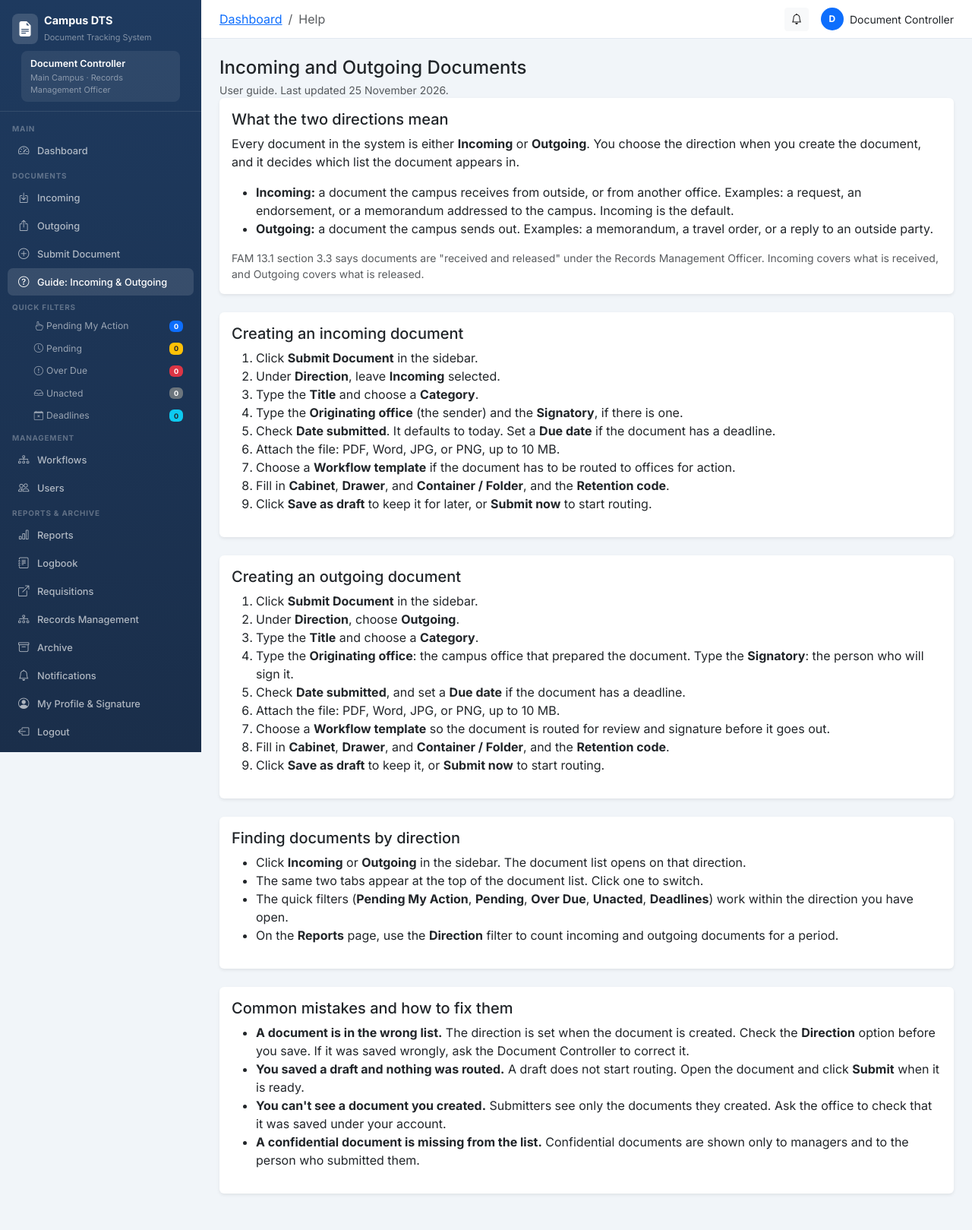
After one commit to rbtubolto-ux/shop, a Laravel app: page /help/incoming-outgoing in a window 1280 px wide. The commit adds this page. Shown: the whole page at 76% size. Run offline with Laravel 12, Linux system fonts and the light colour scheme; a user stored in the database is signed in; data comes from the database, SQL or seed files in the repository; data that the repository does not hold is empty; some libraries are stand-ins or nearby versions.

Commit message:
Add Incoming and Outgoing user guide page to the app
Adds a Help page at /help/incoming-outgoing, linked from the sidebar under
Submit Document. Content matches the shared guide.

Co-Authored-By: Claude Haiku 5.5 <noreply@anthropic.com>
Claude-Session: https://claude.ai/code/session_01FTwh2foigD5baj79e7YwE3

```diff
--- /dev/null
+++ b/DTS for CD/resources/views/help/directions.blade.php
@@ -0,0 +1,83 @@
+@extends('layouts.app')
+@section('title', 'Incoming and Outgoing Documents')
+@section('breadcrumb')
+    <li class="breadcrumb-item"><a href="{{ route('dashboard') }}">Dashboard</a></li>
+    <li class="breadcrumb-item active">Help</li>
+@endsection
+
+@section('content')
+<div class="page-header">
+    <h4 class="mb-1 fw-700">Incoming and Outgoing Documents</h4>
+    <p class="text-muted mb-0 small">User guide. Last updated 25 November 2026.</p>
+</div>
+
+<div class="card border-0 shadow-sm mb-4">
+    <div class="card-body">
+        <h5 class="fw-600">What the two directions mean</h5>
+        <p>Every document in the system is either <strong>Incoming</strong> or <strong>Outgoing</strong>. You choose the direction when you create the document, and it decides which list the document appears in.</p>
+        <ul>
+            <li><strong>Incoming:</strong> a document the campus receives from outside, or from another office. Examples: a request, an endorsement, or a memorandum addressed to the campus. Incoming is the default.</li>
+            <li><strong>Outgoing:</strong> a document the campus sends out. Examples: a memorandum, a travel order, or a reply to an outside party.</li>
+        </ul>
+        <p class="small text-muted mb-0">FAM 13.1 section 3.3 says documents are "received and released" under the Records Management Officer. Incoming covers what is received, and Outgoing covers what is released.</p>
+    </div>
+</div>
+
+<div class="card border-0 shadow-sm mb-4">
+    <div class="card-body">
+        <h5 class="fw-600">Creating an incoming document</h5>
+        <ol>
+            <li>Click <strong>Submit Document</strong> in the sidebar.</li>
+            <li>Under <strong>Direction</strong>, leave <strong>Incoming</strong> selected.</li>
+            <li>Type the <strong>Title</strong> and choose a <strong>Category</strong>.</li>
+            <li>Type the <strong>Originating office</strong> (the sender) and the <strong>Signatory</strong>, if there is one.</li>
+            <li>Check <strong>Date submitted</strong>. It defaults to today. Set a <strong>Due date</strong> if the document has a deadline.</li>
+            <li>Attach the file: PDF, Word, JPG, or PNG, up to 10 MB.</li>
+            <li>Choose a <strong>Workflow template</strong> if the document has to be routed to offices for action.</li>
+            <li>Fill in <strong>Cabinet</strong>, <strong>Drawer</strong>, and <strong>Container / Folder</strong>, and the <strong>Retention code</strong>.</li>
+            <li>Click <strong>Save as draft</strong> to keep it for later, or <strong>Submit now</strong> to start routing.</li>
+        </ol>
+    </div>
+</div>
+
+<div class="card border-0 shadow-sm mb-4">
+    <div class="card-body">
+        <h5 class="fw-600">Creating an outgoing document</h5>
+        <ol>
+            <li>Click <strong>Submit Document</strong> in the sidebar.</li>
+            <li>Under <strong>Direction</strong>, choose <strong>Outgoing</strong>.</li>
+            <li>Type the <strong>Title</strong> and choose a <strong>Category</strong>.</li>
+            <li>Type the <strong>Originating office</strong>: the campus office that prepared the document. Type the <strong>Signatory</strong>: the person who will sign it.</li>
+            <li>Check <strong>Date submitted</strong>, and set a <strong>Due date</strong> if the document has a deadline.</li>
+            <li>Attach the file: PDF, Word, JPG, or PNG, up to 10 MB.</li>
+            <li>Choose a <strong>Workflow template</strong> so the document is routed for review and signature before it goes out.</li>
+            <li>Fill in <strong>Cabinet</strong>, <strong>Drawer</strong>, and <strong>Container / Folder</strong>, and the <strong>Retention code</strong>.</li>
+            <li>Click <strong>Save as draft</strong> to keep it, or <strong>Submit now</strong> to start routing.</li>
+        </ol>
+    </div>
+</div>
+
+<div class="card border-0 shadow-sm mb-4">
+    <div class="card-body">
+        <h5 class="fw-600">Finding documents by direction</h5>
+        <ul>
+            <li>Click <strong>Incoming</strong> or <strong>Outgoing</strong> in the sidebar. The document list opens on that direction.</li>
+            <li>The same two tabs appear at the top of the document list. Click one to switch.</li>
+            <li>The quick filters (<strong>Pending My Action</strong>, <strong>Pending</strong>, <strong>Over Due</strong>, <strong>Unacted</strong>, <strong>Deadlines</strong>) work within the direction you have open.</li>
+            <li>On the <strong>Reports</strong> page, use the <strong>Direction</strong> filter to count incoming and outgoing documents for a period.</li>
+        </ul>
+    </div>
+</div>
+
+<div class="card border-0 shadow-sm mb-4">
+    <div class="card-body">
+        <h5 class="fw-600">Common mistakes and how to fix them</h5>
+        <ul>
+            <li><strong>A document is in the wrong list.</strong> The direction is set when the document is created. Check the <strong>Direction</strong> option before you save. If it was saved wrongly, ask the Document Controller to correct it.</li>
+            <li><strong>You saved a draft and nothing was routed.</strong> A draft does not start routing. Open the document and click <strong>Submit</strong> when it is ready.</li>
+            <li><strong>You can't see a document you created.</strong> Submitters see only the documents they created. Ask the office to check that it was saved under your account.</li>
+            <li><strong>A confidential document is missing from the list.</strong> Confidential documents are shown only to managers and to the person who submitted them.</li>
+        </ul>
+    </div>
+</div>
+@endsection
--- a/DTS for CD/resources/views/layouts/app.blade.php
+++ b/DTS for CD/resources/views/layouts/app.blade.php
@@ -72,6 +72,9 @@
         </a>
         <a href="{{ route('documents.create') }}" class="nav-link">
             <i class="bi bi-plus-circle"></i> Submit Document
+        </a>
+        <a href="{{ route('help.directions') }}" class="nav-link {{ request()->routeIs('help.*') ? 'active':'' }}">
+            <i class="bi bi-question-circle"></i> Guide: Incoming &amp; Outgoing
         </a>
 
         @auth
--- a/DTS for CD/routes/web.php
+++ b/DTS for CD/routes/web.php
@@ -28,6 +28,10 @@ Route::middleware(['auth', 'active'])->group(function () {
     Route::patch('documents/{document}/archive',      [DocumentController::class, 'archive'])->name('documents.archive');
     Route::get('documents/{document}/barcode',        [DocumentController::class, 'printBarcode'])->name('documents.barcode');
     Route::get('documents/{document}/file',        [DocumentController::class, 'file'])->name('documents.file');
+
+
+    // User guide: incoming and outgoing documents
+    Route::view('help/incoming-outgoing', 'help.directions')->name('help.directions');
 
     // Workflows
     Route::resource('workflows', WorkflowController::class);
```
